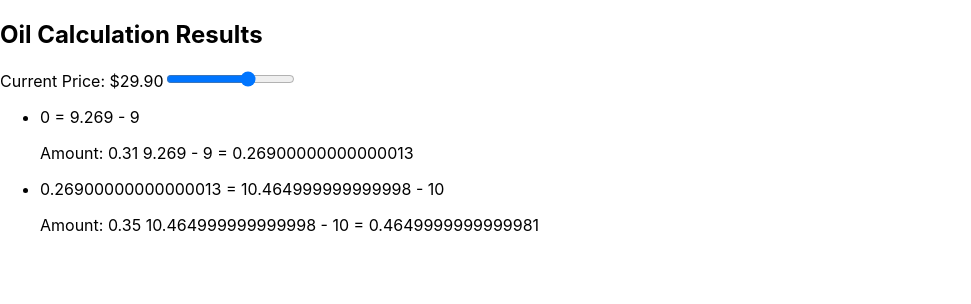
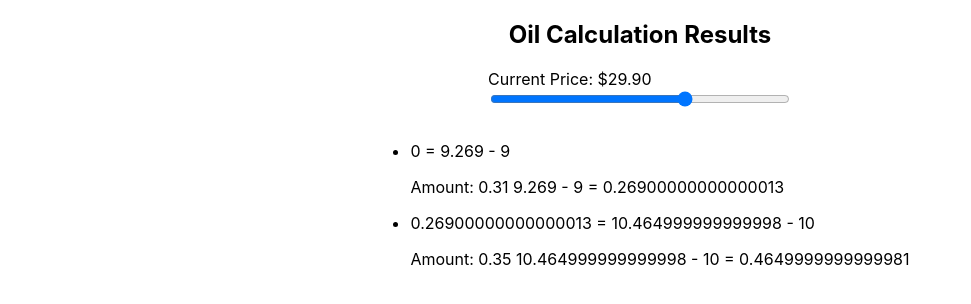
Before and after one commit to maryarray/oil, a React (Create React App) app: page / in a window 1280 px wide. Shown: the top 304 px of the page, without its empty margins (0-971 px from the left). Built offline with nearby package versions, Linux system fonts and the light colour scheme.

Commit message:
make input element block and centered

```diff
--- a/src/components/OilCalculator.js
+++ b/src/components/OilCalculator.js
@@ -43,7 +43,7 @@ const OilCalculator = () => {
     setResults(results);
   };
   return (
-    <div>
+    <div style={{display:"flex", flexDirection:"column", justifyContent:"center", alignItems:"center"}}>
       <h2>Oil Calculation Results</h2>
       <div>
       <label>
@@ -55,6 +55,7 @@ const OilCalculator = () => {
           max="35" // Adjust the max value as needed
           step="0.1"
           value={currentPrice}
+          style={{ width: '300px', display: 'block' }}
           onChange={(e) => setCurrentPrice(parseFloat(e.target.value))}
         />
       </div>
```
